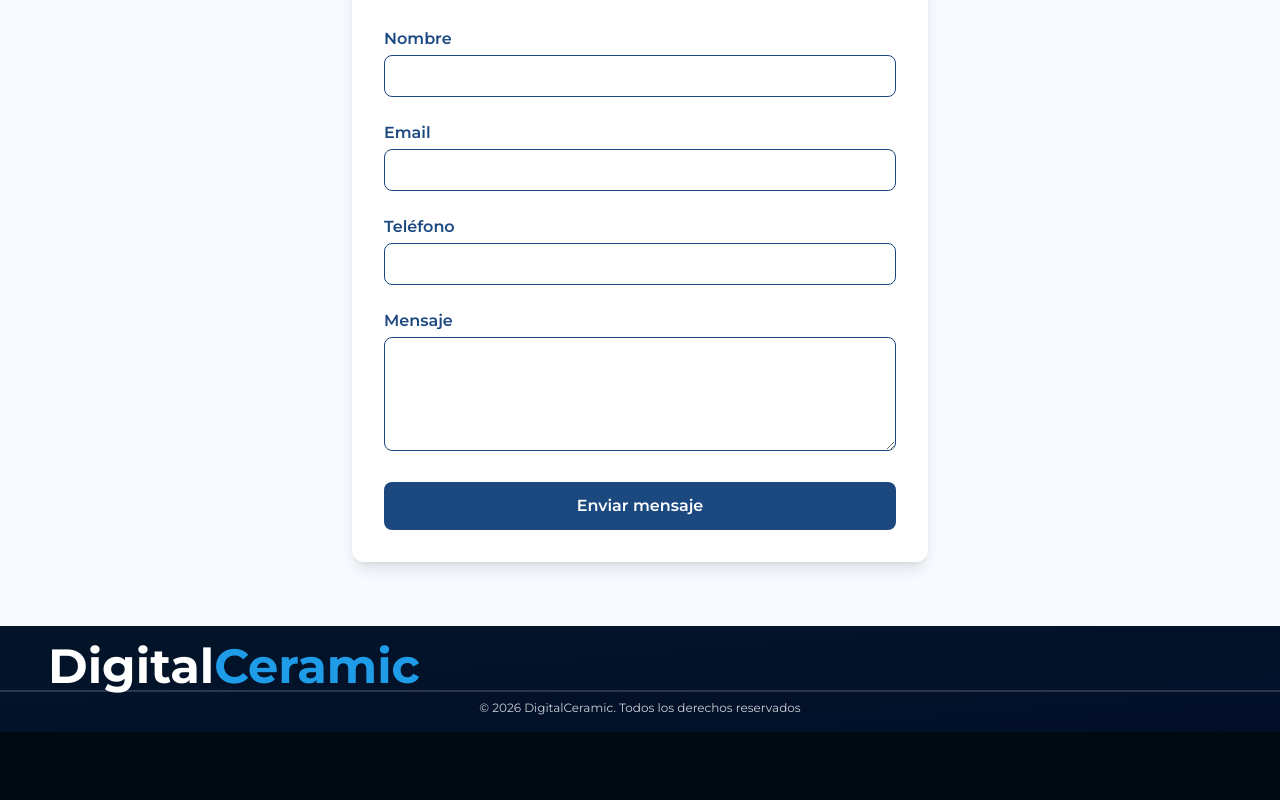
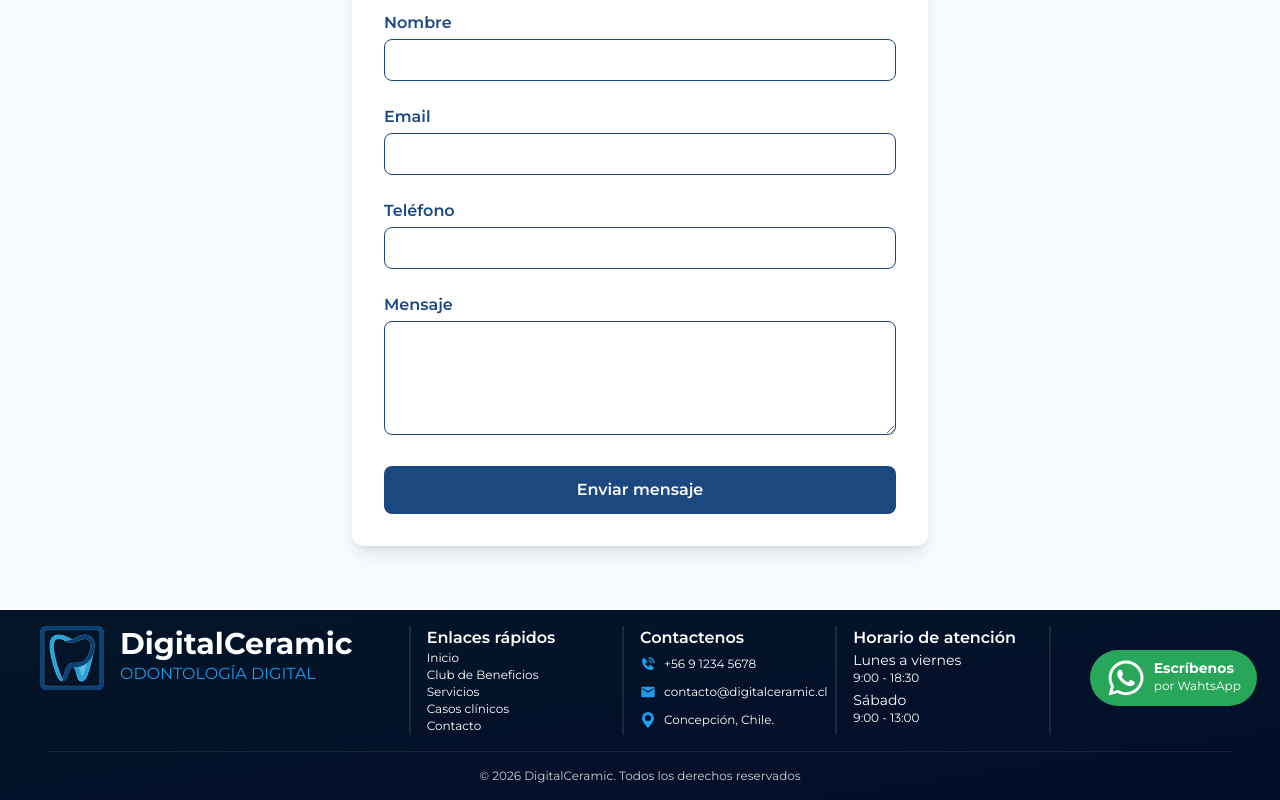
Before and after one commit to edu2969/digitalceramic-web, a Next.js app: page /contact in a window 1280 px wide. Shown: the part 289-1089 px from the top of the page. Before the commit the page ends 1021 px from the top, so only its background shows below. Built offline with nearby package versions, Linux system fonts and the light colour scheme.

Commit message:
New Landing

```diff
--- a/app/(public)/layout.tsx
+++ b/app/(public)/layout.tsx
@@ -1,5 +1,12 @@
 import Navbar from "@/components/Nav"
 import Footer from "@/components/landing/Footer"
+import { Montserrat } from "next/font/google";
+import "../globals.css";
+
+const montserrat = Montserrat({
+  variable: "--font-montserrat",
+  subsets: ["latin"],
+});
 
 export default function PublicLayout({
   children,
@@ -7,10 +14,15 @@ export default function PublicLayout({
   children: React.ReactNode
 }) {
   return (
-    <div className="mt-24">
+    <html
+      lang="en"
+      className={`${montserrat.variable} h-full antialiased`}
+    >
+      <body className="min-h-full flex flex-col">
       <Navbar />
       <main>{children}</main>
       <Footer />
-    </div>
+    </body>
+    </html>
   )
 }
--- a/app/(public)/page.tsx
+++ b/app/(public)/page.tsx
@@ -1,16 +1,9 @@
-"use client"
-
 import Hero from "@/components/landing/Hero"
-import Support from "@/components/landing/Support"
+import Club from "@/components/landing/Club"
 import Services from "@/components/landing/Services"
 import HowWorks from "@/components/landing/HowWorks"
-import Whatssap from "@/components/Whatssap"
-import Footer from "@/components/landing/Footer"
-import { useRouter } from "next/navigation"
 
 export default function Home() {
-  const router = useRouter();
-
   return (
     <main className="bg-[#F3F2F5] text-[#1C4880]">
 
@@ -18,14 +11,13 @@ export default function Home() {
       <Hero />
 
       {/* APOYO */}
-      <Support />
+      <Club />
 
       {/* SERVICIOS */}
       <Services />
 
       {/* COMO FUNCIONA */}
       <HowWorks />
-      <Whatssap />
     </main>
   );
 }
--- a/components/NewAccount.tsx
+++ b/components/NewAccount.tsx
@@ -88,7 +88,7 @@ export default function NewAccount() {
   }
 
   return (
-    <section className="relative min-h-screen flex items-center justify-center overflow-hidden bg-white px-6 py-16">
+    <section className="relative flex items-center justify-center overflow-hidden bg-white px-6 mt-30 py-4">
       <div className="pointer-events-none absolute inset-0">
         <Image
           src="/corona_fondo_blanco_wide.png"
--- a/components/Whatssap.jsx
+++ b/components/Whatssap.jsx
@@ -1,26 +1,23 @@
+import { FaWhatsapp } from "react-icons/fa";
+
 export default function Whatssap() {
   return (
+    <div className="flex flex-col items-center w-full">
             <a
               href="https://wa.me/56994974378"
               target="_blank"
               rel="noopener noreferrer"
-      className="fixed bottom-6 right-6 z-50"
+              className="flex text-white bg-[#28A75A] rounded-full px-4 py-2"
               aria-label="Hablar por WhatsApp"
             >
-      <svg
-        width="56"
-        height="56"
-        viewBox="0 0 56 56"
-        fill="none"
-        xmlns="http://www.w3.org/2000/svg"
-        className="drop-shadow-lg hover:scale-110 transition"
-      >
-        <circle cx="28" cy="28" r="28" fill="#25D366" />
-        <path
-          d="M39.5 34.5c-.6-.3-3.5-1.7-4-1.9-.5-.2-.8-.3-1.1.3-.3.6-1.3 1.9-1.6 2.2-.3.3-.6.4-1.2.1-.6-.3-2.5-.9-4.7-2.9-1.7-1.5-2.9-3.3-3.2-3.9-.3-.6 0-.9.2-1.2.2-.2.5-.6.7-.9.2-.3.3-.5.5-.8.2-.3.1-.6 0-.9-.1-.3-1.1-2.7-1.5-3.7-.4-1-.8-.8-1.1-.8-.3 0-.6 0-.9 0-.3 0-.8.1-1.2.6-.4.5-1.6 1.6-1.6 3.8 0 2.2 1.6 4.3 1.8 4.6.2.3 3.1 4.7 7.6 6.3 1.1.4 2 .7 2.7.9 1.1.3 2.1.3 2.9.2.9-.1 2.7-1.1 3.1-2.2.4-1.1.4-2 .3-2.2-.1-.2-.5-.3-1.1-.6z"
-          fill="#fff"
-        />
-      </svg>
+              <div className="flex">
+                <FaWhatsapp size={40} />
+                <div className="ml-2">
+                  <p className="text-sm font-bold">Escríbenos</p>
+                  <p className="text-xs">por WahtsApp</p>
+                </div>
+              </div>
             </a>
+            </div>
   );
 }
--- a/components/landing/Support.jsx
+++ b/components/landing/Club.jsx
@@ -1,10 +1,14 @@
+"use client"
+
 import Image from "next/image";
+import { useRouter } from "next/navigation";
 import { GoShieldLock } from "react-icons/go";
 import { LuMoveRight } from "react-icons/lu";
 
-export default function Support() {
+export default function Club() {
+  const router = useRouter();
   return (
-    <section className="mx-auto px-6 items-center w-full overflow-visible text-white bg-[#F3F2F5]">
+    <section id="club" className="mx-auto px-6 items-center w-full overflow-visible text-white bg-[#F3F2F5]">
       <div className="relative p-6 h-56 -top-4 bg-linear-to-br from-[#5E21B9] to-[#04457F] z-10 rounded-2xl
         grid grid-cols-10 shadow-lg">
           <div className="col-span-3 space-y-4 border-r-2 border-white/20">
@@ -20,35 +24,38 @@ export default function Support() {
             </div>
           </div>
           <div className="border-r-2 border-white/20">
-            <Image src={'/tool_01.png'} width={100} height={100} className="-mt-3" alt="tool_01" />
+            <Image src={'/tool_01.png'} width={325} height={267} className="-mt-3 w-25 h-auto" alt="tool_01" />
             <p className="text-xs text-center">Escaneo intraoral profesional</p>
           </div>
           <div className="border-r-2 border-white/20">
-            <Image src={'/tool_02.png'} width={100} height={100} className="-mt-3" alt="tool_02" />
+            <Image src={'/tool_02.png'} width={325} height={267} className="-mt-3 w-25 h-auto" alt="tool_02" />
             <p className="text-xs text-center">Escaneo de modelos</p>
           </div>
           <div className="border-r-2 border-white/20">
-            <Image src={'/tool_03.png'} width={100} height={100} className="-mt-3" alt="tool_03" />
+            <Image src={'/tool_03.png'} width={325} height={267} className="-mt-3 w-25 h-auto" alt="tool_03" />
             <p className="text-xs text-center">Arriendo de box equipado</p>
           </div>
           <div className="border-r-2 border-white/20">
-            <Image src={'/tool_04.png'} width={100} height={100} className="-mt-3" alt="tool_04" />
+            <Image src={'/tool_04.png'} width={325} height={267} className="-mt-3 w-25 h-auto" alt="tool_04" />
             <p className="text-xs text-center">Diseño CAD/CAM</p>
           </div>
           <div className="border-r-2 border-white/20">
-            <Image src={'/tool_05.png'} width={100} height={100} className="-mt-3" alt="tool_05" />
+            <Image src={'/tool_05.png'} width={325} height={267} className="-mt-3 w-25 h-auto" alt="tool_05" />
             <p className="text-xs text-center">10 coronas promocionales de bienvenida</p>
           </div>
           <div className="border-r-2 border-white/20">
-            <Image src={'/tool_06.png'} width={100} height={100} className="-mt-3" alt="tool_06" />
+            <Image src={'/tool_06.png'} width={325} height={267} className="-mt-3 w-25 h-auto" alt="tool_06" />
             <p className="text-xs text-center">Soporte técnico digital</p>
           </div>
           <div>
-            <Image src={'/tool_071.png'} width={100} height={100} className="-mt-3" alt="tool_07" />
+            <Image src={'/tool_071.png'} width={325} height={267} className="-mt-3 w-25 h-auto" alt="tool_07" />
             <p className="text-xs text-center">Capacitación en flujo digital</p>
           </div>
           <div className="col-span-10">
-            <button className="flex bg-[#F1C71D] px-6 py-2 mx-auto text-black font-bold rounded-md mt-3">
+            <button className="flex bg-[#F1C71D] px-6 py-2 mx-auto text-black font-bold rounded-md mt-3 cursor-pointer"
+            onClick={() => {
+              router.push('/new-account')
+            }}>
               QUIERO INCRIBIRME AHORA AL CLUB
               <LuMoveRight size="24" className="ml-6"/>
             </button>
--- a/components/landing/Contact.jsx
+++ b/components/landing/Contact.jsx
@@ -34,7 +34,7 @@ export default function Contact() {
   }
 
   return (
-    <section className="bg-[#F7FBFF] py-16 px-6">
+    <section className="bg-[#F7FBFF] py-16 px-6 mt-20">
       <div className="max-w-xl mx-auto bg-white rounded-xl shadow-lg p-8">
         <h2 className="text-3xl font-bold text-center">Contáctanos</h2>
         <p className="mt-2 text-gray-600 text-center">
--- a/components/landing/Footer.jsx
+++ b/components/landing/Footer.jsx
@@ -1,16 +1,62 @@
+"use client"
+
+import Image from "next/image";
+import { BiSolidPhoneCall } from "react-icons/bi";
+import { BsFillGeoAltFill } from "react-icons/bs";
+import { MdEmail } from "react-icons/md";
+import Whatssap from "../Whatssap";
+import { useRouter } from "next/navigation";
+
 export default function Footer() {
-  return (<footer className="bg-linear-to-br from-[#031529] to-[#020E29] text-white py-4 text-center">
-    <div className="grid grid-6">
-      <div className="col-span-2">
-        <div className="relative z-20 ml-12 mx-auto text-left max-w-1/2">
-          <div className="flex text-5xl font-bold">
-            <p>Digital</p>
-            <p className="text-[#1F9CE7]">Ceramic</p>
+  const router = useRouter();
+  return (<footer className="bg-linear-to-br from-[#031529] to-[#020E29] text-white py-4 text-left">
+    <div className="w-full grid grid-cols-6 mb-4 space-x-4">
+      <div className="col-span-2 border-r-2 border-white/10">
+        <div className="ml-10 mx-auto text-left">
+          <div className="flex">
+            <Image src="/logo.png" width={509} height={507} className="w-16 h-auto" alt="logo footer"/>
+            <div className="ml-4">
+              <p className="font-bold text-3xl">DigitalCeramic</p>
+              <p className="text-[#1F9CE7]">ODONTOLOGÍA DIGITAL</p>
+            </div>
           </div>
         </div>
       </div>
+      <div className="border-r-2 border-white/10">
+        <p className="font-semibold text-md">Enlaces rápidos</p>
+        <div className="w-fit text-xs border-b border-transparent hover:border-[#1F9CE7] cursor-pointer" onClick={() => { router.push('/') }}>Inicio</div>
+        <div className="w-fit text-xs border-b border-transparent hover:border-[#1F9CE7] cursor-pointer" onClick={() => { router.push('/') }}>Club de Beneficios</div>
+        <div className="w-fit text-xs border-b border-transparent hover:border-[#1F9CE7] cursor-pointer" onClick={() => { router.push('/') }}>Servicios</div>
+        <div className="w-fit text-xs border-b border-transparent hover:border-[#1F9CE7] cursor-pointer" onClick={() => { router.push('/') }}>Casos clínicos</div>
+        <div className="w-fit text-xs border-b border-transparent hover:border-[#1F9CE7] cursor-pointer" onClick={() => { router.push('/contact') }}>Contacto</div>
+      </div>
+      <div className="border-r-2 border-white/10">
+        <p className="font-semibold text-md">Contactenos</p>
+        <div className="flex py-1.5 space-x-2">
+          <BiSolidPhoneCall className="text-[#1F9CE7]" />
+          <p className="text-xs">+56 9 1234 5678</p>
+        </div>
+        <div className="flex py-1.5 space-x-2">
+          <MdEmail className="text-[#1F9CE7]" />
+          <p className="text-xs">contacto@digitalceramic.cl</p>
+        </div>
+        <div className="flex py-1.5 space-x-2">
+          <BsFillGeoAltFill className="text-[#1F9CE7]" />
+          <p className="text-xs">Concepción, Chile.</p>
+        </div>
+      </div>
+      <div className="border-r-2 border-white/10">
+        <p className="font-semibold text-md">Horario de atención</p>
+        <p className="text-sm">Lunes a viernes</p>
+        <p className="text-xs">9:00 - 18:30</p>
+        <p className="text-sm mt-1">Sábado</p>
+        <p className="text-xs">9:00 - 13:00</p>
+      </div>
+      <div className="h-full mt-6">
+        <Whatssap />
+      </div>
     </div>
-    <p className="text-xs opacity-80 border-t-2 border-white/20 pt-2">
+    <p className="text-xs text-center opacity-80 border-t border-white/10 pt-4 mx-12">
       © {new Date().getFullYear()} DigitalCeramic. Todos los derechos reservados
     </p>
   </footer>);
--- a/components/landing/Hero.tsx
+++ b/components/landing/Hero.tsx
@@ -8,7 +8,7 @@ export default function Hero() {
   const router = useRouter();
   return (
     <section
-      className="relative py-16 md:py-24 mx-auto flex flex-col items-center justify-center overflow-hidden bg-[#000A13] text-white z-0"
+      className="relative py-16 md:py-24 mx-auto flex flex-col items-center justify-center overflow-hidden bg-[#000A13] text-white z-0 mt-24"
       style={{ maxHeight: 368 }}
     >
       {/* Fondo corona */}
@@ -17,7 +17,7 @@ export default function Hero() {
           src="/smile.png"
           alt="Sonrisa antes-despues"
           width={1200}
-          height={368}
+          height={0}
           className="
       absolute
       bottom-0
@@ -44,7 +44,7 @@ export default function Hero() {
         <div className="mt-6 mb-8 flex gap-4 flex-wrap">
           <button
             className="flex gap-2 bg-linear-to-b from-[#7C31CF] to-[#731BD1] px-10 py-3 rounded-lg font-semibold hover:opacity-90"
-            onClick={() => router.push("/contact")}
+            onClick={() => router.push("/new-account")}
           >
             <FaUserShield className="mt-1 text-5xl" />
             <div className="text-left ml-3">
@@ -55,10 +55,14 @@ export default function Hero() {
           <button
             className="flex h-14 border border-white/80 px-8 py-3 rounded-lg hover:opacity-90 gap-4 items-center mt-2"
             onClick={() => {
-              const element = document.getElementById('servicios');
-              if (element) {
-                element.scrollIntoView({ behavior: 'smooth' });
-              }
+              const element = document.getElementById('club');
+              if(!element) return;
+              const elementPosition = element.getBoundingClientRect().top + window.scrollY;
+              const offset = 80; // Ajusta este valor (píxeles hacia arriba)
+              window.scrollTo({
+                top: elementPosition - offset,
+                behavior: 'smooth'
+              });
             }}
           >
             <FaEye size={24}/>
--- a/components/landing/HowWorks.jsx
+++ b/components/landing/HowWorks.jsx
@@ -1,35 +1,39 @@
+"use client"
+
 import Image from "next/image";
+import { useRouter } from "next/navigation";
 import { LuMoveRight } from "react-icons/lu";
 
 export default function HowWorks() {
+  const router = useRouter();
   return (<section className="py-6 px-6 max-w-7xl mx-auto text-center border-2 border-gray-100 mt-4 bg-[#F3F2F5]">
     <h2 className="text-3xl font-bold">¿POR QUÉ ELEGIR DIGITAL CERAMIC?</h2>
     <p>Más de 15 años impulsando la odontología en Chile.</p>
 
     <div className="grid md:grid-cols-4 gap-8 mt-10">
       <div className="w-full text-center border-gray-200 border-r-2 px-4">
-            <Image src="/tool_3_01.png" width={90} height={90} className="mx-auto"/>
+        <Image src="/tool_3_01.png" width={85} height={93} className="mx-auto w-22.5 h-auto" alt="tool 301" />
         <p className="text-gray-600 mt-2 font-bold">
           15 años de experiencia
         </p>
         <p className="text-sm">Miles de casos y odontólogos respaldan nuestro trabajo</p>
       </div>
       <div className="w-full text-center border-gray-200 border-r-2 px-4">
-            <Image src="/tool_3_02.png" width={90} height={90} className="mx-auto my-5"/>
+        <Image src="/tool_3_02.png" width={132} height={99} className="mx-auto my-5 w-22.5 h-auto" alt="tool 302" />
         <p className="text-gray-600 mt-2 font-bold">
           FLujo 100% digital
         </p>
         <p className="text-sm">Tecnología de última generación en cada etapa del proceso</p>
       </div>
       <div className="w-full text-center border-gray-200 border-r-2 px-4 mt-5">
-            <Image src="/tool_3_03.png" width={90} height={90} className="mx-auto mb-4"/>
+        <Image src="/tool_3_03.png" width={130} height={103} className="mx-auto mb-4 w-22.5 h-auto" alt="tool 303" />
         <p className="text-gray-600 mt-2 font-bold">
           Escaner intraoral disponible
         </p>
         <p className="text-sm">Para odontólogos que no cuentan con esta tecnología</p>
       </div>
       <div className="w-full text-center border-gray-200 border-r-2 px-4">
-            <Image src="/tool_3_04.png" width={90} height={90} className="mx-auto my-3"/>
+        <Image src="/tool_3_04.png" width={92} height={84} className="mx-auto my-3 w-22.5 h-auto" alt="tool 304" />
         <p className="text-gray-600 mt-2 font-bold">
           Más de 5.000 restauraciones
         </p>
@@ -40,7 +44,7 @@ export default function HowWorks() {
                 grid grid-cols-10 shadow-lg">
       <Image
         src="/molar-design.png"
-                    alt="Descripción"
+        alt="Descripción molar design"
         fill
         className="object-contain"
         sizes="auto"
@@ -53,12 +57,15 @@ export default function HowWorks() {
             <p>Menos impresiones, más precisión.</p>
           </div>
           <div className="w-1/2 text-right">
-                      <button className="flex bg-linear-to-b from-[#7C31CF] to-[#731BD1] px-6 py-2 mx-auto text-white rounded-xl mt-3 justify-end mr-8">
+            <button className="flex bg-linear-to-b from-[#7C31CF] to-[#731BD1] px-6 py-2 mx-auto text-white rounded-xl mt-3 justify-end mr-8"
+              onClick={() => {
+                router.push('/new-account')
+              }}>
               <div className="text-left">
                 <p className="font-bold">INCRÍBETE AL CLUB</p>
                 <p>y comienza hoy</p>
               </div>
-                        <LuMoveRight size="24" className="ml-6 mt-3"/>
+              <LuMoveRight size="24" className="ml-6 mt-3" />
             </button>
           </div>
         </div>
--- a/components/landing/Services.jsx
+++ b/components/landing/Services.jsx
@@ -1,9 +1,13 @@
+"use client"
+
 import Image from "next/image";
+import { useRouter } from "next/navigation";
 import { FaCheck } from "react-icons/fa";
 import { LuMoveRight } from "react-icons/lu";
 
 export default function Services() {
-  return (<section className="px-6 text-[#24335D]" id="servicios">
+  const router = useRouter();
+  return (<section id="servicios" className="px-6 text-[#24335D]">
     <div className="mx-auto text-center">
       <div className="grid md:grid-cols-5 gap-8 mt-6">
         <div className="w-full grid grid-cols-3 col-span-3 gap-4">
@@ -14,32 +18,32 @@ export default function Services() {
             </p>
           </div>
           <div className="bg-[#F0F1F3] border-gray-300 border-2 rounded-xl py-6">
-            <Image src="/tool_b_01.png" width={90} height={90} className="mx-auto" />
+            <Image src="/tool_b_01.png" width={142} height={112} className="mx-auto w-22.5 h-auto" alt="tool_b_01"/>
             <p className="font-bold">Estaneo intraoral</p>
             <p className="text-xs">Captura digital precisa sin impresiones tradicionales</p>
           </div>
           <div className="bg-[#F0F1F3] border-gray-300 border-2 rounded-xl py-6">
-            <Image src="/tool_b_02.png" width={90} height={90} className="mx-auto" />
+            <Image src="/tool_b_02.png" width={142} height={112} className="mx-auto w-22.5 h-auto" alt="tool_b_02"/>
             <p className="font-bold">Estaneo intraoral</p>
             <p className="text-xs">Captura digital precisa sin impresiones tradicionales</p>
           </div>
           <div className="bg-[#F0F1F3] border-gray-300 border-2 rounded-xl py-6">
-            <Image src="/tool_b_03.png" width={90} height={90} className="mx-auto" />
+            <Image src="/tool_b_03.png" width={142} height={112} className="mx-auto w-22.5 h-auto" alt="tool_b_03"/>
             <p className="font-bold">Estaneo intraoral</p>
             <p className="text-xs">Captura digital precisa sin impresiones tradicionales</p>
           </div>
           <div className="bg-[#F0F1F3] border-gray-300 border-2 rounded-xl py-6">
-            <Image src="/tool_b_04.png" width={90} height={90} className="mx-auto" />
+            <Image src="/tool_b_04.png" width={142} height={112} className="mx-auto w-22.5 h-auto" alt="tool_b_04"/>
             <p className="font-bold">Estaneo intraoral</p>
             <p className="text-xs">Captura digital precisa sin impresiones tradicionales</p>
           </div>
           <div className="bg-[#F0F1F3] border-gray-300 border-2 rounded-xl py-6">
-            <Image src="/tool_b_05.png" width={90} height={90} className="mx-auto" />
+            <Image src="/tool_b_05.png" width={142} height={112} className="mx-auto w-22.5 h-auto" alt="tool_b_05"/>
             <p className="font-bold">Estaneo intraoral</p>
             <p className="text-xs">Captura digital precisa sin impresiones tradicionales</p>
           </div>
           <div className="bg-[#F0F1F3] border-gray-300 border-2 rounded-xl py-6">
-            <Image src="/tool_b_06.png" width={90} height={90} className="mx-auto" />
+            <Image src="/tool_b_06.png" width={142} height={112} className="mx-auto w-22.5 h-auto" alt="tool_b_06"/>
             <p className="font-bold">Estaneo intraoral</p>
             <p className="text-xs">Captura digital precisa sin impresiones tradicionales</p>
           </div>
@@ -62,11 +66,14 @@ export default function Services() {
               <p className="flex"><FaCheck className="bg-[#7E3EDA] p-0.5 rounded-sm mr-3 mt-1" />Cupos limitados</p>
             </div>
             <div className="col-span-2">
-              <Image src="/molar-plat.png" width={160} height={160} className="mt-16" />
+              <Image src="/molar-plat.png" width={245} height={197} className="mt-16 w-40 h-auto" alt="molar plat"/>
             </div>
           </div>
           <div className="col-span-10">
-            <button className="w-full bg-[#F1C71D] py-3 text-black font-bold rounded-md mt-6 flex justify-center">
+            <button className="w-full bg-[#F1C71D] py-3 text-black font-bold rounded-md mt-6 flex justify-center cursor-pointer"
+            onClick={() => {
+              router.push('/new-account')
+            }}>
               <div className="flex">
                 QUIERO MIS 10 CORONAS
                 <LuMoveRight size="24" className="ml-6"/>
```
Also changed, not shown: components/Nav.jsx (+21 -3 lines). Lines whose indentation alone changed are shown as unchanged.
